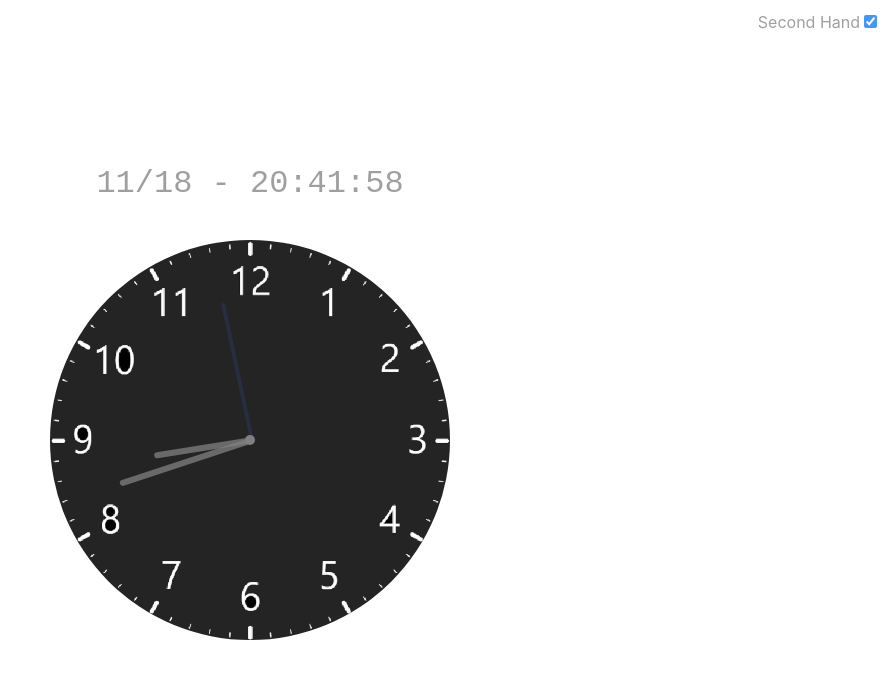
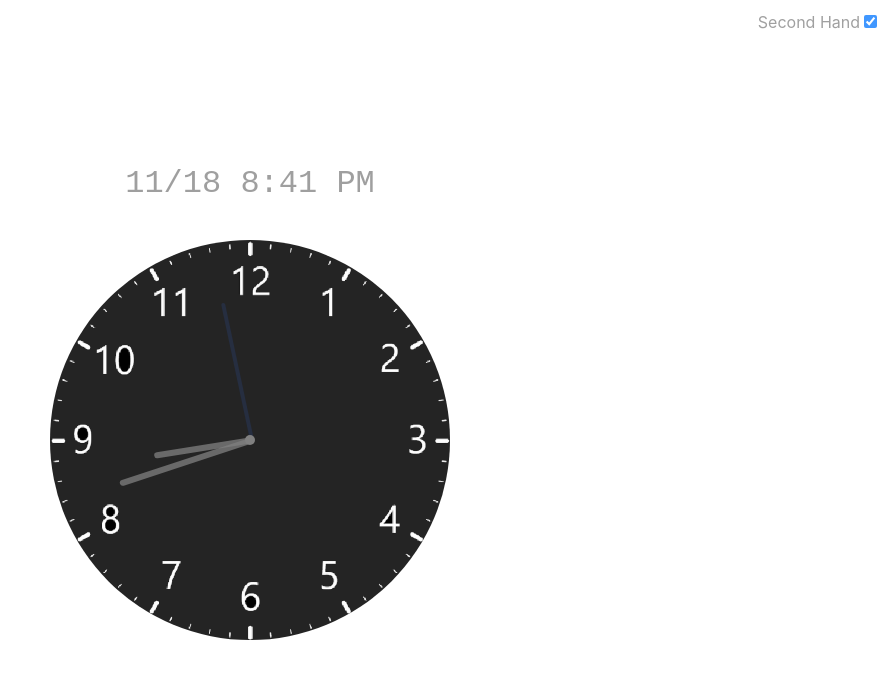
Before and after one commit to nkabram/analog-clock, a React (Vite) app: page / in a window 1280 px wide. Shown: the top 678 px of the page, without its empty margins (390-1280 px from the left). Built offline with nearby package versions, Linux system fonts and the light colour scheme.

Commit message:
Updated digital clock, no year

```diff
--- a/src/components/DigitalClock.jsx
+++ b/src/components/DigitalClock.jsx
@@ -3,27 +3,35 @@ import { useState, useEffect } from 'react';
 function DigitalClock() {
     const [date, setDate] = useState(new Date().getDate());
     const [month, setMonth] = useState(new Date().getMonth() + 1); // Months are 0-based in JavaScript
-    const [year, setYear] = useState(new Date().getFullYear());
     const [hours, setHours] = useState(new Date().getHours());
     const [minutes, setMinutes] = useState(new Date().getMinutes());
-    const [seconds, setSeconds] = useState(new Date().getSeconds());
+    const [ampm, setAmPm] = useState(new Date().getHours() < 12 ? 'AM' : 'PM');
 
     useEffect(() => {
         const interval = setInterval(() => {
             const now = new Date();
             setDate(now.getDate());
             setMonth(now.getMonth() + 1);
-            setYear(now.getFullYear());
             setHours(now.getHours());
             setMinutes(now.getMinutes());
-            setSeconds(now.getSeconds());
+
         }, 1000);
         return () => clearInterval(interval);
     }, []);
 
+    useEffect(() => {
+        const interval = setInterval(() => {
+          const now = new Date();
+          // ...
+          setHours(now.getHours() % 12 || 12); // Convert to 12-hour format
+          setAmPm(now.getHours() < 12 ? 'AM' : 'PM');
+        }, 1000);
+        return () => clearInterval(interval);
+      }, []);
+
     return (
         <div className="digital-clock">
-            {month}/{date} - {hours}:{minutes}:{seconds}
+            {month}/{date} {hours}:{minutes} {ampm}
         </div>
     );
 }
```
